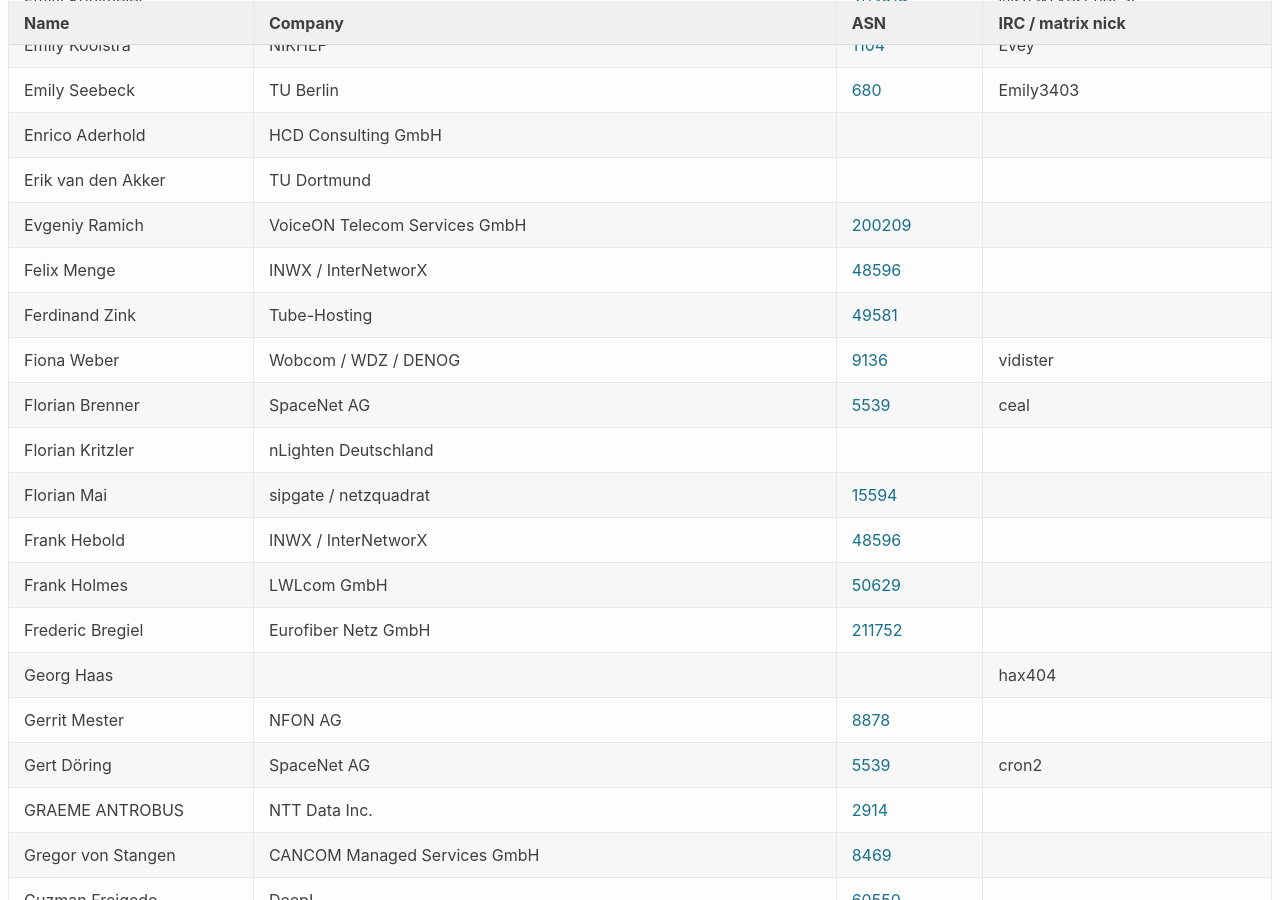
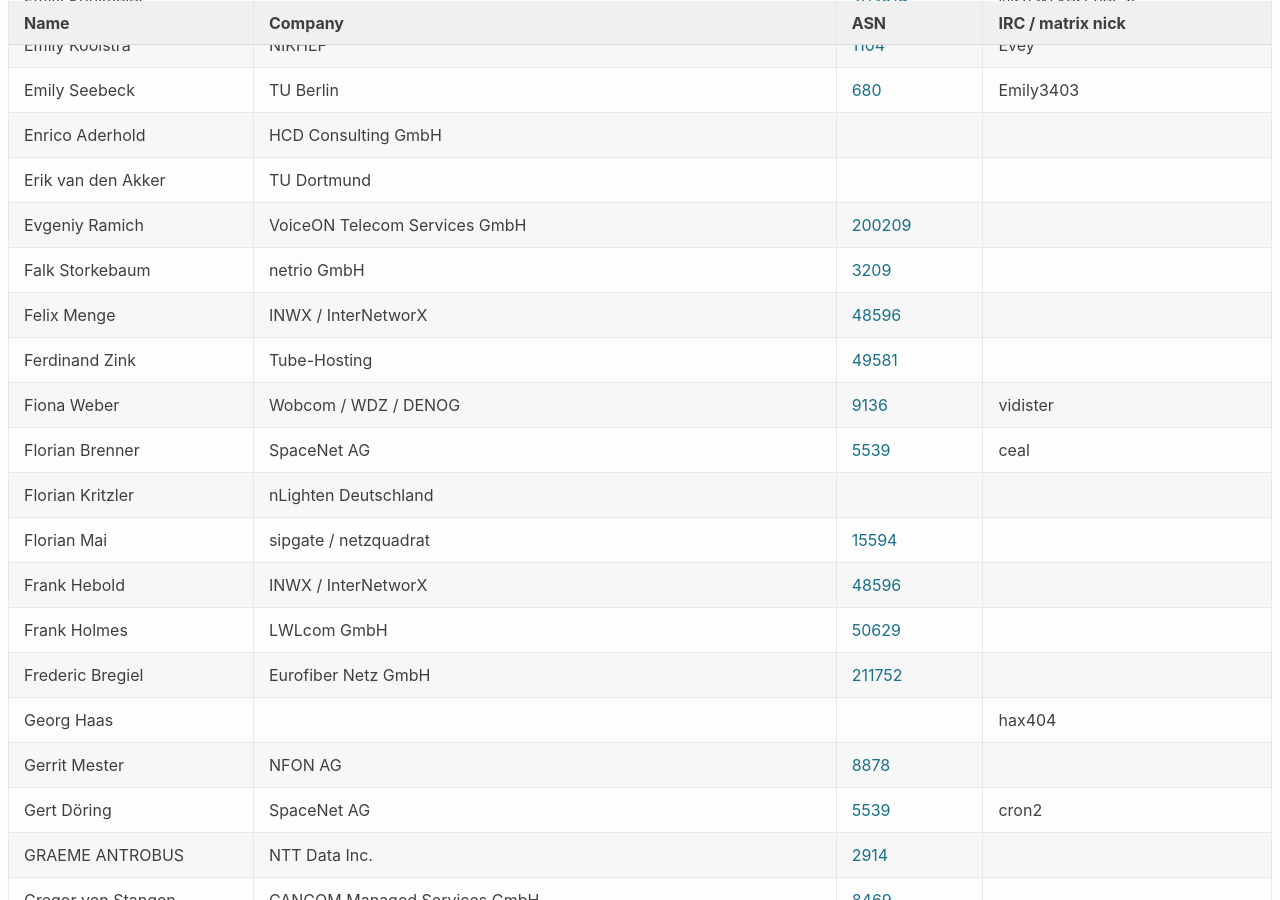
Before and after one commit to denog/pretix-attendeelist, a Jekyll site: the page built from denog16/index.markdown, in a window 1280 px wide and 900 px high, scrolled down 3823 px. Built offline with Jekyll 4.4.1, drawn with Linux system fonts in a browser that asks for light colours; some of the changed text lies outside the part shown.

Commit message:
Latest data: Fri Oct 11 06:34:40 UTC 2024

```diff
--- a/_data/attendees_denog16_onsite.json
+++ b/_data/attendees_denog16_onsite.json
@@ -516,6 +516,12 @@
     "asn": "200209"
   },
   {
+    "name": "Falk Storkebaum",
+    "company": "netrio GmbH",
+    "irc": null,
+    "asn": "3209"
+  },
+  {
     "name": "Felix Menge",
     "company": "INWX / InterNetworX",
     "irc": null,
@@ -810,6 +816,12 @@
     "asn": "16374"
   },
   {
+    "name": "Joachim Knauer",
+    "company": "netrio GmbH",
+    "irc": null,
+    "asn": "3209"
+  },
+  {
     "name": "Jochen Langenbach",
     "company": "rockenstein AG",
     "irc": null,
```
